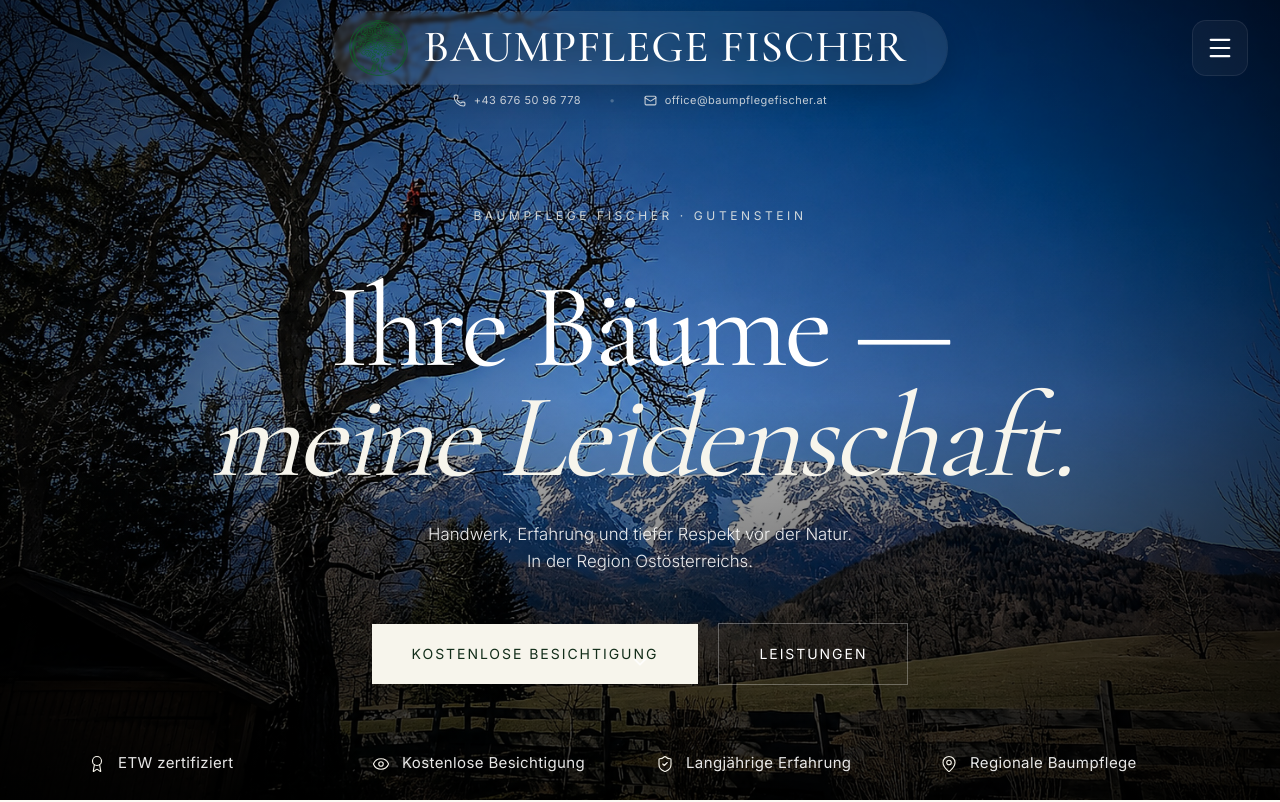
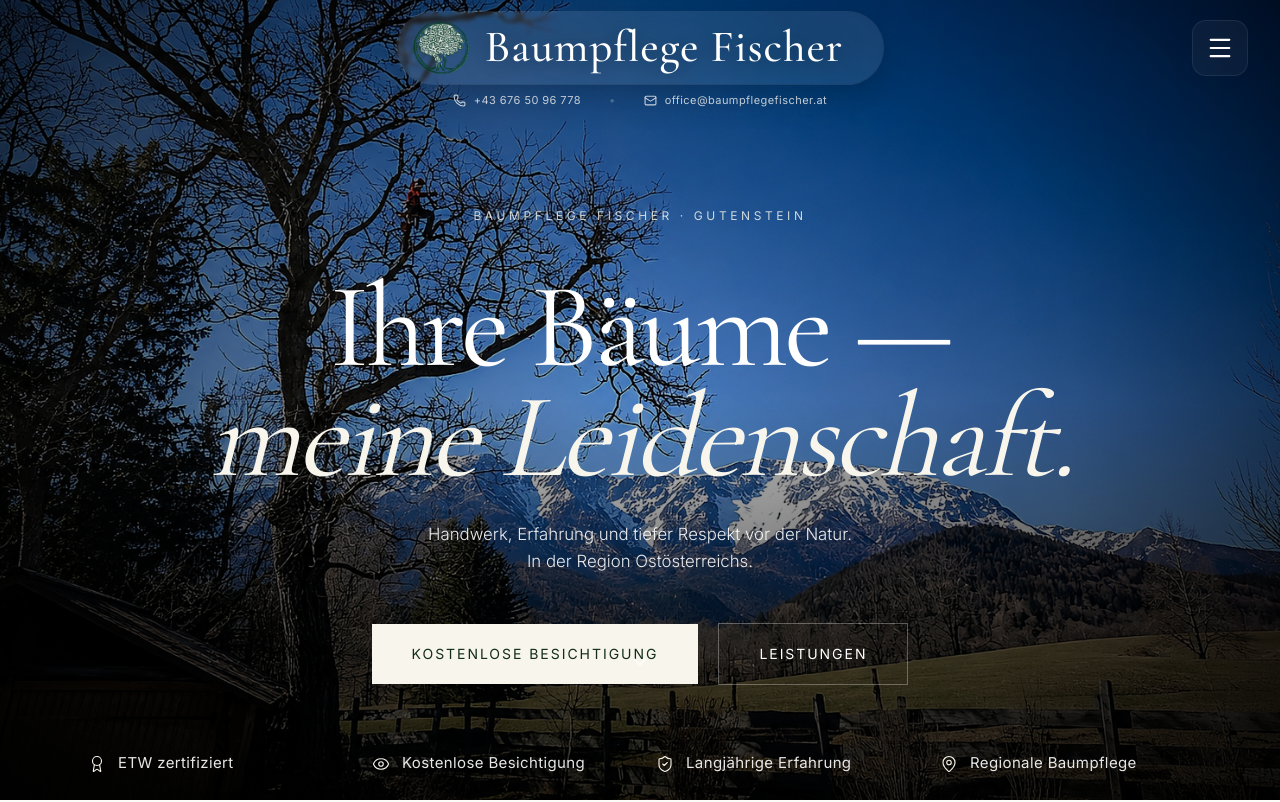
Before and after one commit to dreadLexJAH/baumpflege-fischer, a React (Vite) app: page / in a window 1280 px wide. Shown: the top 802 px of the page. Built offline with nearby package versions, Linux system fonts and the light colour scheme.

Commit message:
final header and branding polish

```diff
--- a/src/components/site/Header.tsx
+++ b/src/components/site/Header.tsx
@@ -1,7 +1,7 @@
 import { useEffect, useState } from "react";
 import { motion } from "framer-motion";
 import { Phone, Mail, Menu, X } from "lucide-react";
-import logo from "../../assets/logo_certs/logo_transparent.png";
+import logo from "../../assets/logo_certs/logo_header1.png";
 import logoWatermark from "../../assets/logo_certs/logo_watermark.png";
 
 const navLinks = [
@@ -106,7 +106,7 @@ export function Header() {
               letterSpacing: "0.02em",
             }}
           >
-            BAUMPFLEGE FISCHER
+            Baumpflege Fischer
           </span>
         </a>
 
```
Also changed, not shown: src/assets/logo_certs/logo_header1.png (added).
